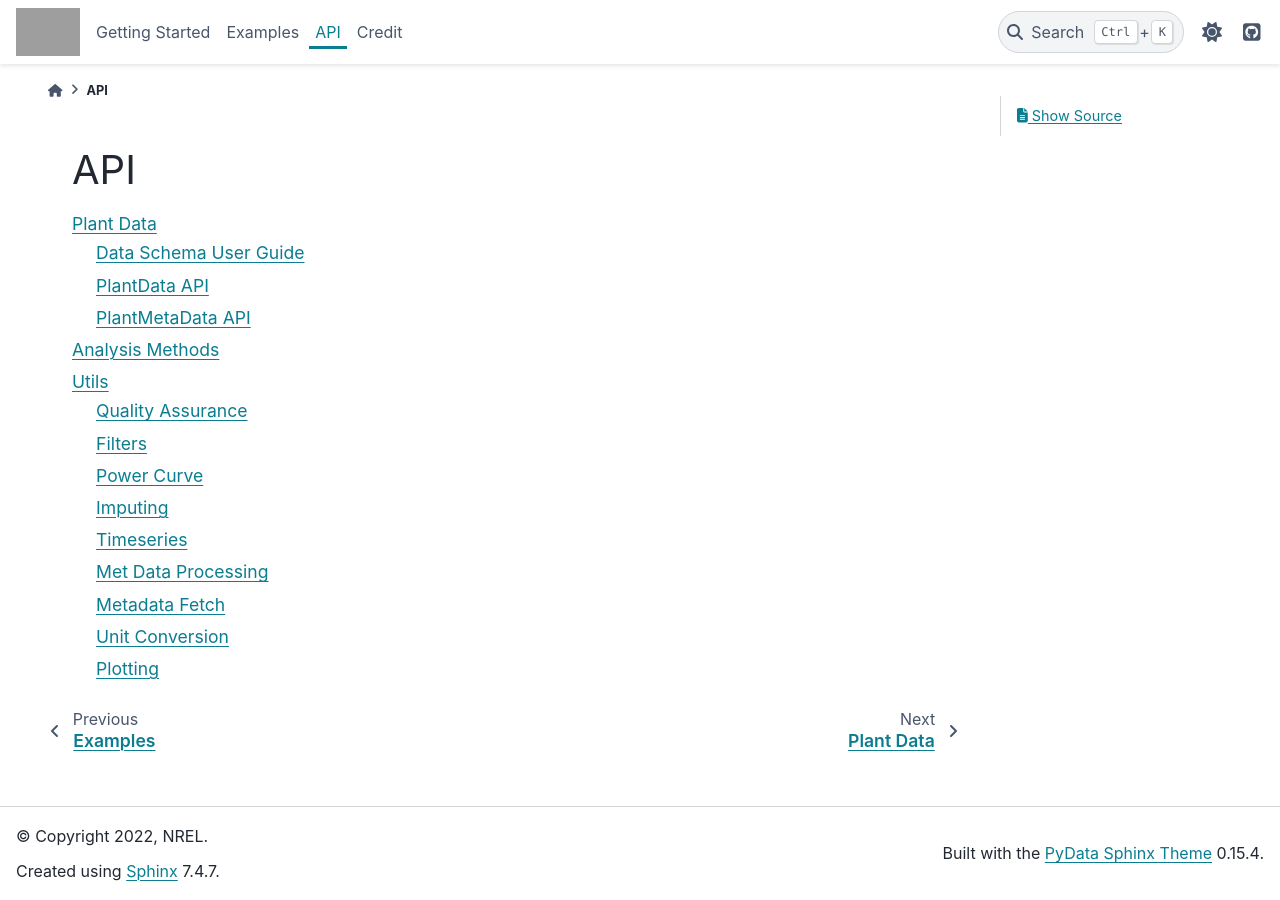
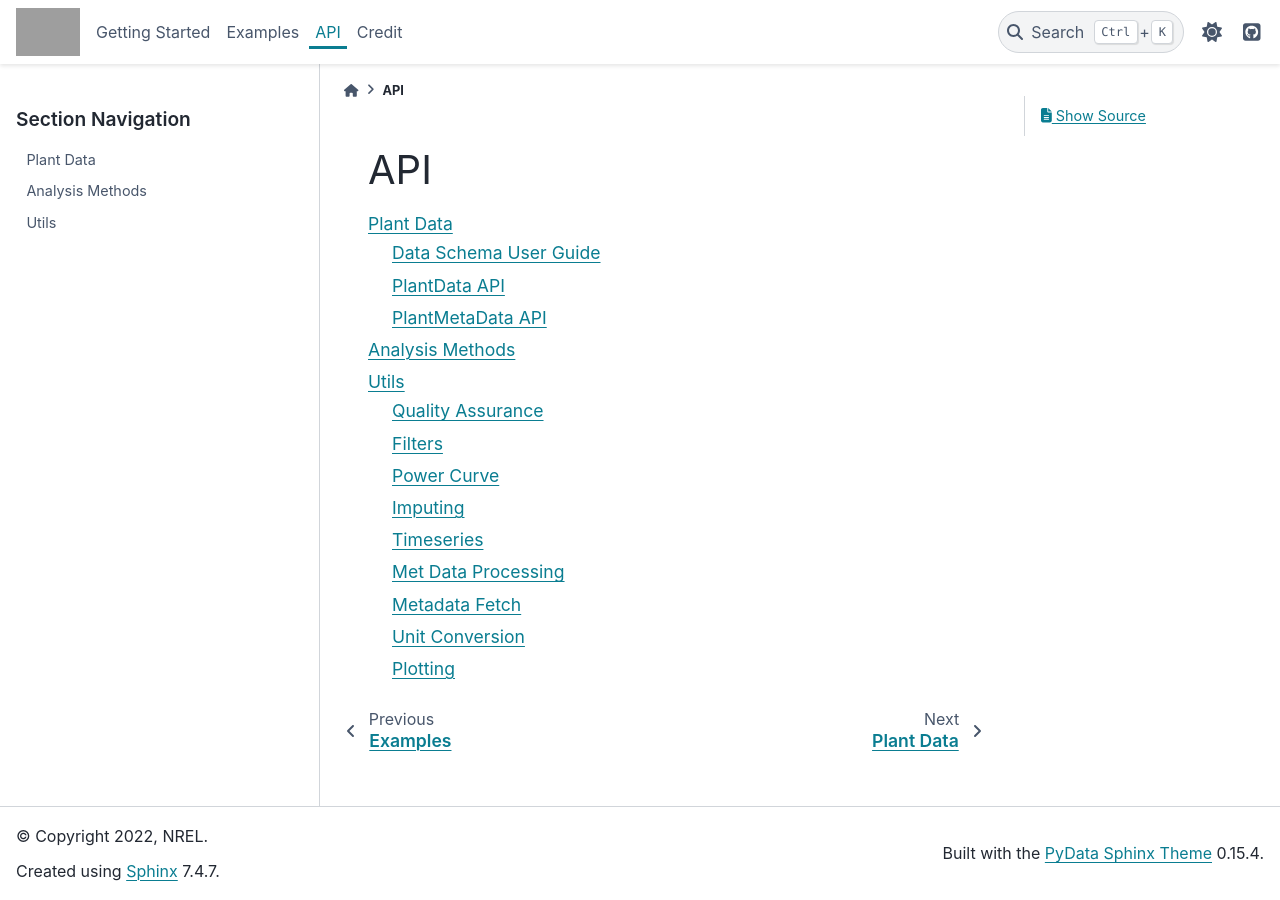
Before and after one commit to NREL/OpenOA, a Sphinx documentation site: the page built from sphinx/api/index.rst, in a window 1280 px wide. Built offline with Sphinx 7.4.7 and the PyData theme 0.15.4, drawn with Linux system fonts in a browser that asks for light colours; pages that are not in the unit, such as notebooks, are missing from menus; grey boxes are pictures that could not be loaded.

Commit message:
remove old sidebar fix

```diff
--- a/sphinx/conf.py
+++ b/sphinx/conf.py
@@ -171,7 +171,6 @@ html_theme_options = {
         ),
     },
 }
-html_sidebars = {"**": []}  # ["search-field.html", "sidebar-nav-bs", "sidebar-ethical-ads"]
 
 html_context = {
     "default_mode": "light",
```
